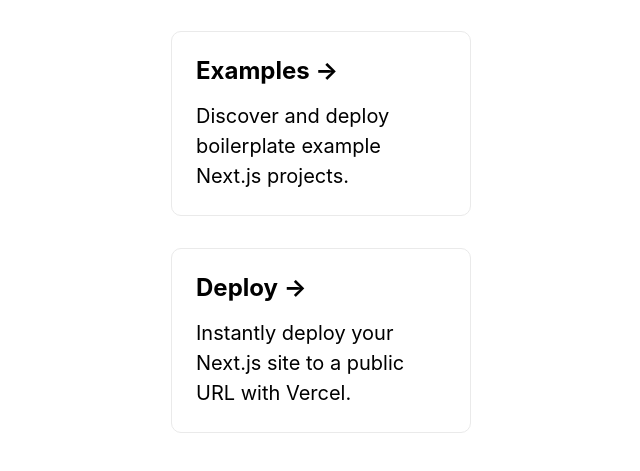
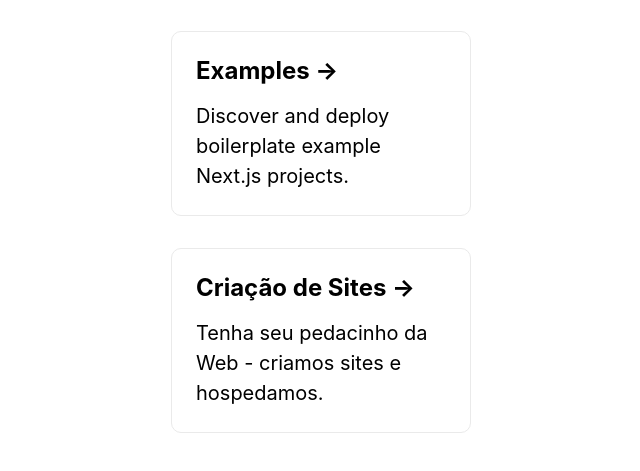
Before and after one commit to phfdonda/caerre-digital, a Next.js app: page / in a window 1280 px wide. Shown: the part 1203-1674 px from the top of the page, without its empty margins (319-959 px from the left). Built offline with nearby package versions, Linux system fonts and the light colour scheme.

Commit message:
Update one of the cards

```diff
--- a/pages/index.jsx
+++ b/pages/index.jsx
@@ -49,10 +49,8 @@
             rel="noopener noreferrer"
             className={styles.card}
           >
-            <h2>Deploy &rarr;</h2>
-            <p>
-              Instantly deploy your Next.js site to a public URL with Vercel.
-            </p>
+            <h2>Criação de Sites &rarr;</h2>
+            <p>Tenha seu pedacinho da Web - criamos sites e hospedamos.</p>
           </a>
         </div>
 
```
